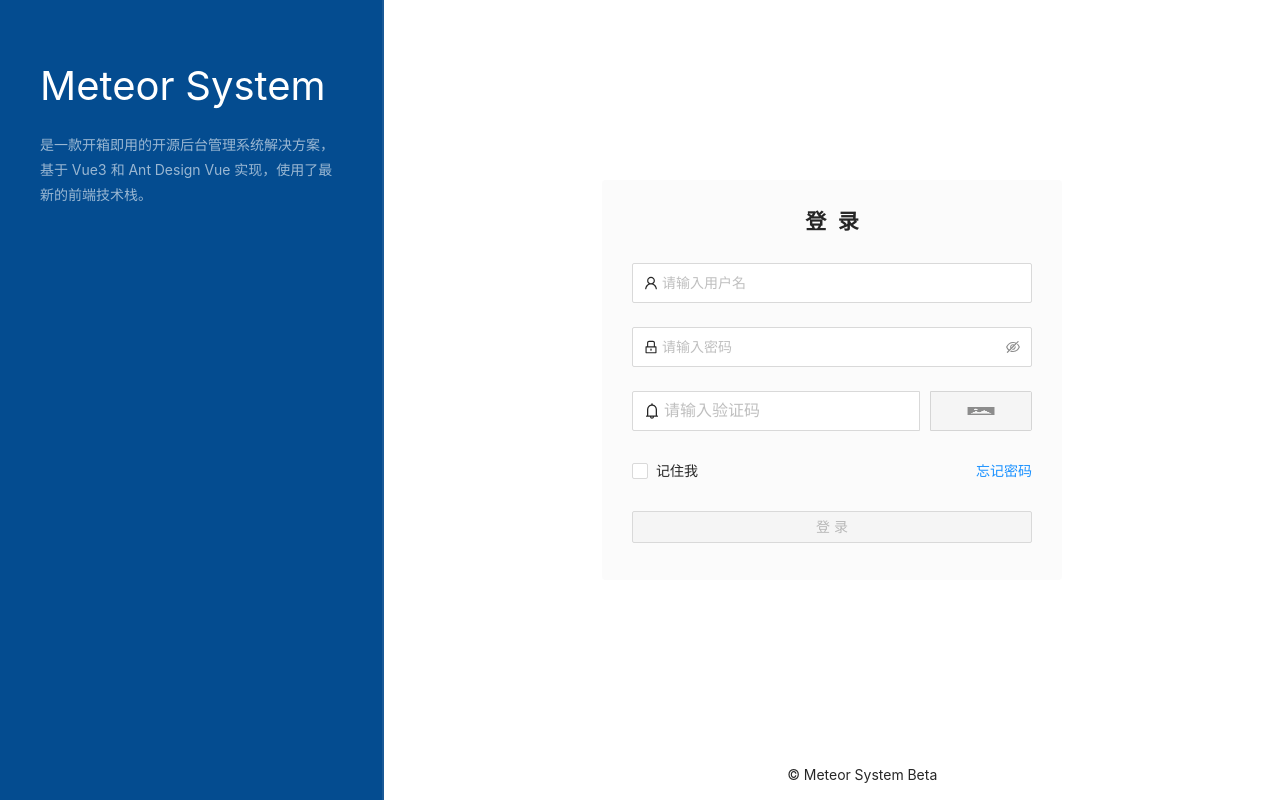
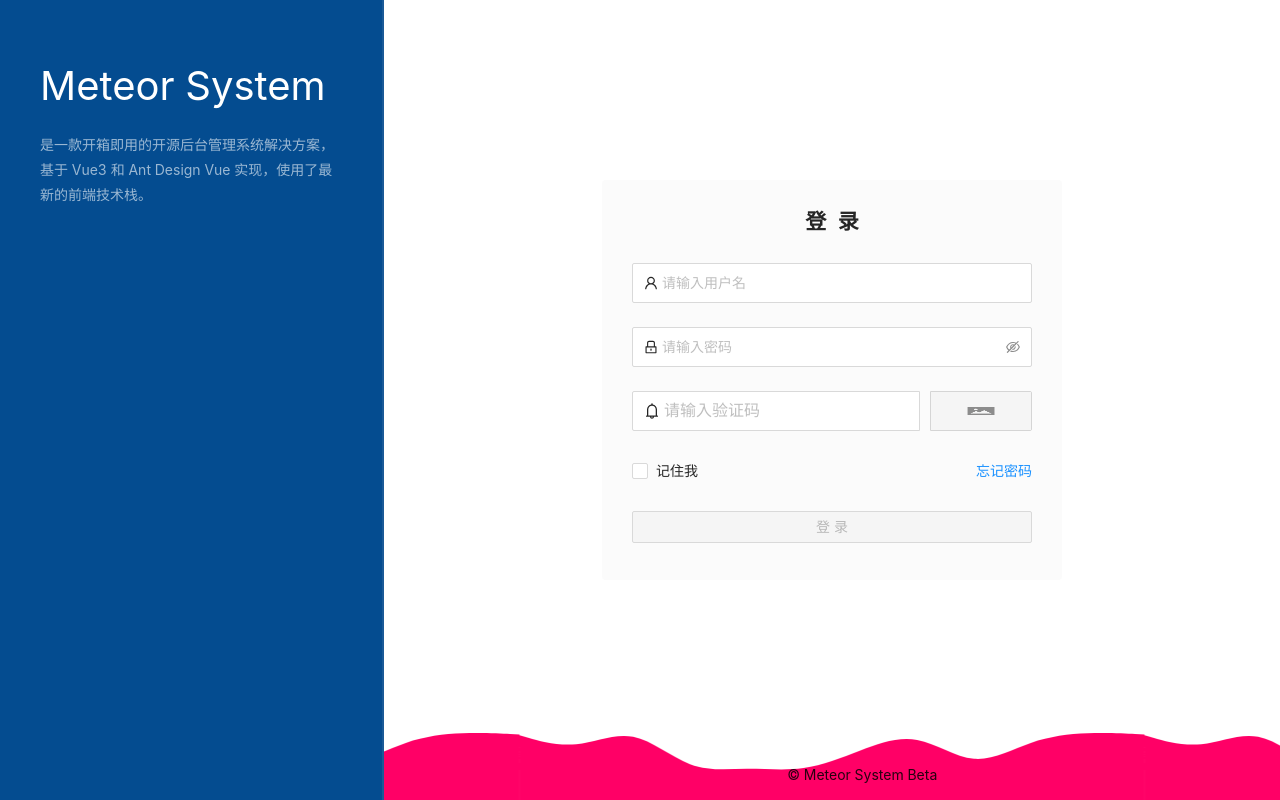
Before and after one commit to huangjiayao1993/Meteor-System, a Vue app: page /#/login in a window 1280 px wide. Built offline with nearby package versions, Linux system fonts and the light colour scheme; no server answers.

Commit message:
v1.5.1 1.新增配置管理说明属性 2.修改组织管理列表分类枚举展示

```diff
--- a/src/views/login/index.scss
+++ b/src/views/login/index.scss
@@ -33,9 +33,9 @@
         width: 70%;
         min-height: 100vh;
         float: right;
-        // background-image: url("../../assets/login-banner.png");
-        // background-repeat: no-repeat;
-        // background-position: -15% 427px;
+         background-image: url("../../assets/login-banner.png");
+         background-repeat: repeat-x;
+         background-position: bottom;
         .login-form {
             position: absolute;
             top: 50%;
--- a/src/views/system/menu/edit.vue
+++ b/src/views/system/menu/edit.vue
@@ -19,9 +19,9 @@
       <a-form-item v-if="entity.type == 1" label="组件地址" name="componentPath">
         <a-input addon-before="src/views/" addon-after=".vue" v-model:value="entity.componentPath" style="width: 100%" placeholder="请输入组件地址"></a-input>
       </a-form-item>
-      <a-form-item v-if="entity.type != 2" label="图标" name="icon">
-        <a-input v-model:value="entity.icon" style="width: 100%" placeholder="请选择图标"></a-input>
-      </a-form-item>
+<!--      <a-form-item v-if="entity.type != 2" label="图标" name="icon">-->
+<!--        <a-input v-model:value="entity.icon" style="width: 100%" placeholder="请选择图标"></a-input>-->
+<!--      </a-form-item>-->
       <a-form-item v-if="entity.type != 2" label="排序" name="sort">
         <a-input-number v-model:value="entity.sort" :min="0" style="width: 100%" placeholder="请输入序号"></a-input-number>
       </a-form-item>
```
Also changed, not shown: src/assets/login-banner.png (added).
